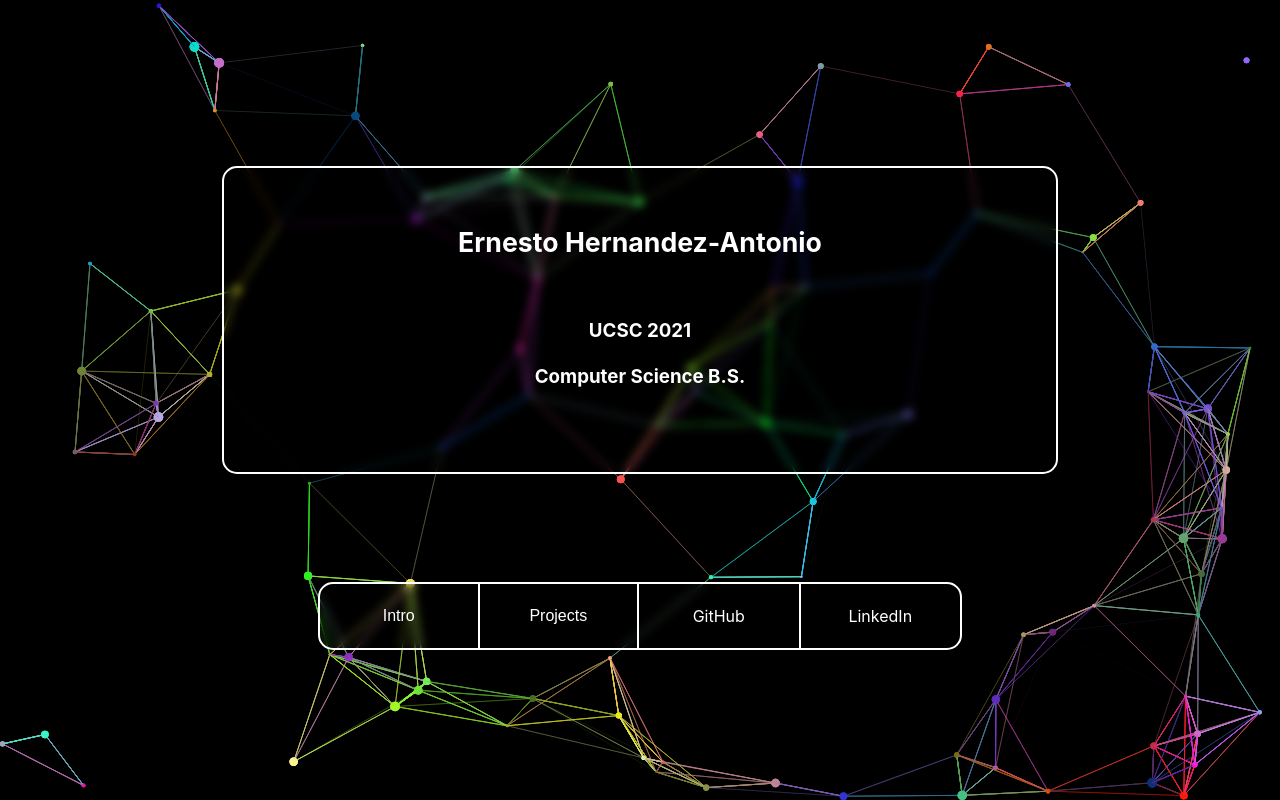
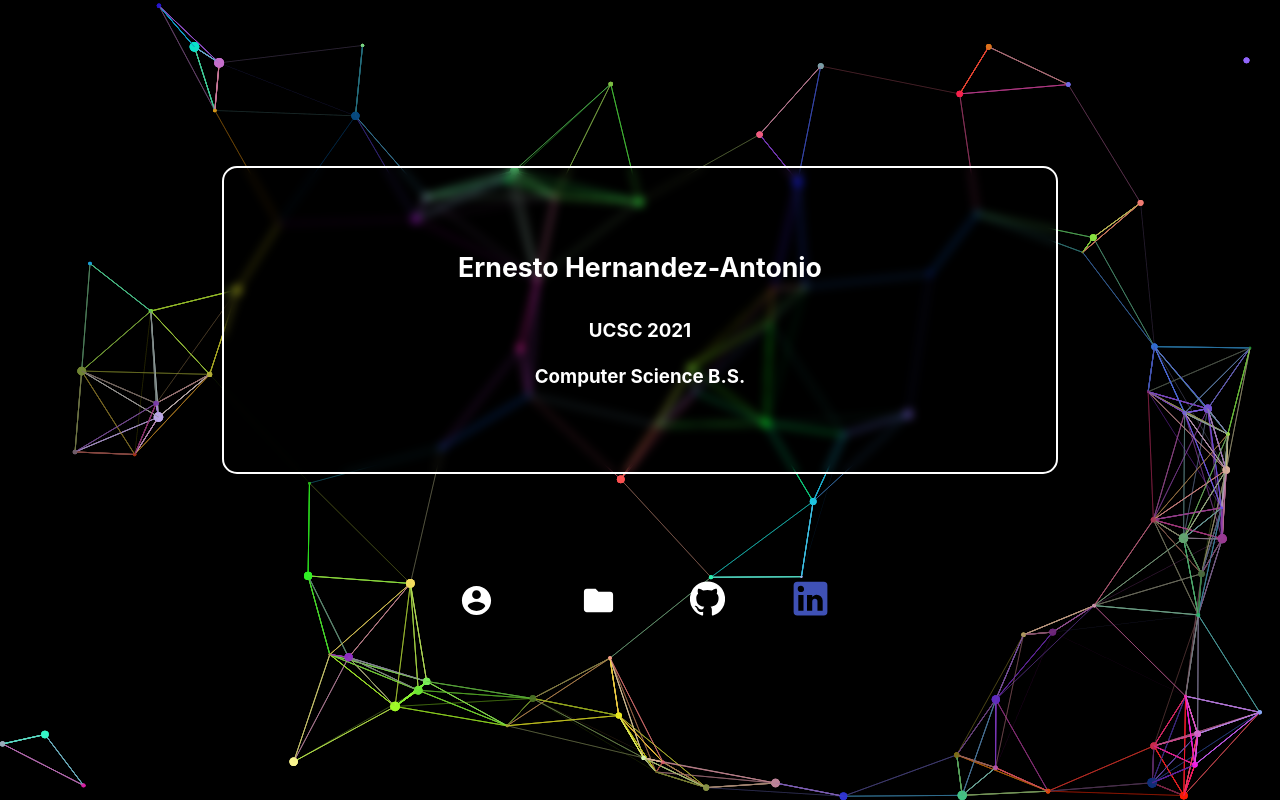
Before and after one commit to EHpotato/mywebsite, a React (Create React App) app: page / in a window 1280 px wide. Built offline with nearby package versions, Linux system fonts and the light colour scheme.

Commit message:
material-ui and transitions

```diff
--- a/package.json
+++ b/package.json
@@ -4,13 +4,16 @@
   "version": "0.1.0",
   "private": true,
   "dependencies": {
+    "@material-ui/core": "^4.12.2",
+    "@material-ui/icons": "^4.11.2",
+    "@material-ui/styles": "^4.11.4",
     "@testing-library/jest-dom": "^5.11.4",
     "@testing-library/react": "^11.1.0",
     "@testing-library/user-event": "^12.1.10",
     "react": "^17.0.1",
     "react-dom": "^17.0.1",
     "react-scripts": "4.0.3",
-    "react-transition-group": "^4.4.1",
+    "react-transition-group": "^4.4.2",
     "react-tsparticles": "^1.23.0",
     "web-vitals": "^1.0.1"
   },
--- a/src/App.css
+++ b/src/App.css
@@ -1,38 +1,3 @@
 .App {
   text-align: center;
 }
-
-.App-logo {
-  height: 40vmin;
-  pointer-events: none;
-}
-
-@media (prefers-reduced-motion: no-preference) {
-  .App-logo {
-    animation: App-logo-spin infinite 20s linear;
-  }
-}
-
-.App-header {
-  background-color: #282c34;
-  min-height: 100vh;
-  display: flex;
-  flex-direction: column;
-  align-items: center;
-  justify-content: center;
-  font-size: calc(10px + 2vmin);
-  color: white;
-}
-
-.App-link {
-  color: #61dafb;
-}
-
-@keyframes App-logo-spin {
-  from {
-    transform: rotate(0deg);
-  }
-  to {
-    transform: rotate(360deg);
-  }
-}
--- a/src/App.js
+++ b/src/App.js
@@ -1,4 +1,3 @@
-// import logo from './logo.svg';
 import './App.css';
 import Background from "./components/background/Background";
 import NameBox from "./components/mainbox/NameBox";
@@ -6,6 +5,26 @@ import Navigation from "./components/navbar/Navigation";
 import ProjectPage from "./components/projects/ProjectPage";
 import IntroPage from "./components/intro/IntroPage";
 import { useState } from "react";
+import { Transition } from "react-transition-group";
+
+const duration = 500;
+
+const defaultStyle = {
+  transition: `opacity ${duration}ms ease-in-out`,
+  opacity: 0,
+}
+
+const defaultStyle2 = {
+  transition: `opacity ${600}ms ease-in-out`,
+  opacity: 0,
+}
+
+const transitionStyles = {
+  entering: { opacity: 1 },
+  entered: { opacity: 1 },
+  exiting: { opacity: 0 },
+  exited: { opacity: 0 },
+};
 
 const App = () => {
   const [displayName, setDisplay] = useState(true);
@@ -15,12 +34,42 @@ const App = () => {
   return (
     <div className="HomePage" style={{ height: "100vh", width: "100vw", display: "contents" }}>
       {!dev && <Background />}
-      {displayName && <NameBox />}
-      <Navigation changeDisplay={setDisplay} setIntroDisplay={setIntroDisplay}
-        setProjectsDisplay={setProjectsDisplay} />
-      {displayIntro && <IntroPage changeDisplay={setDisplay} setIntroDisplay={setIntroDisplay} />}
-      {displayProjects && <ProjectPage changeDisplay={setDisplay} setProjectsDisplay={setProjectsDisplay} />}
-    </div>
+      <Transition in={displayName} appear={true} timeout={duration}>
+        {state => (
+          <div style={{
+            ...defaultStyle,
+            ...transitionStyles[state],
+          }}>
+            < NameBox />
+          </div>
+        )}
+      </Transition>
+      <Transition in={true} appear={true} timeout={duration}>
+        {state => (
+          <div style={{
+            ...defaultStyle,
+            ...transitionStyles[state],
+          }}>
+            <Navigation changeDisplay={setDisplay} setIntroDisplay={setIntroDisplay}
+              setProjectsDisplay={setProjectsDisplay}
+              displayName={displayName}
+              displayIntro={displayIntro}
+              displayProjects={displayProjects} />
+          </div>
+        )}
+      </Transition>
+      <Transition in={displayIntro || displayProjects} timeout={0}>
+        {state => (
+          <div style={{
+            ...defaultStyle2,
+            ...transitionStyles[state]
+          }}>
+            {displayIntro && <IntroPage changeDisplay={setDisplay} setIntroDisplay={setIntroDisplay} />}
+            {displayProjects && <ProjectPage changeDisplay={setDisplay} setProjectsDisplay={setProjectsDisplay} />}
+          </div>
+        )}
+      </Transition>
+    </div >
   );
 }
 
--- a/src/components/intro/IntroPage.css
+++ b/src/components/intro/IntroPage.css
@@ -1,3 +1,10 @@
 .header {
   font-size: 14pt;
+  margin: 5px;
 }
+.listItems {
+  display: flex;
+  justify-content: left;
+  flex-wrap: wrap;
+  font-weight: bold;
+}
--- a/src/components/intro/IntroPage.js
+++ b/src/components/intro/IntroPage.js
@@ -1,4 +1,15 @@
 import "./IntroPage.css"
+import HighlightOffIcon from '@material-ui/icons/HighlightOff';
+import Chip from '@material-ui/core/Chip';
+import { IconButton } from "@material-ui/core";
+
+const skills = ['Java', 'Python', 'C/C++', 'GoLang', 'Javascript', 'SQL', 'React.js', 'Express.js', 'Node.js', 'Docker',
+    'Google Cloud Platform', 'AWS', 'Firebase', 'PostgreSQL', 'Git', 'Jest.js', 'Selenium', 'Haskell', 'CI/CD pipeline', 'REST APIs', 'GNU/Linux',
+    'Flask'];
+
+const courses = ['Data Structures', 'Distributed Systems', 'Machine Learning', 'Network Programming', 'Web Applications', 'Database Systems',
+    'Computer Security', 'Computational Models', 'Algorithms', 'Computer System Design', 'Functional Programming', 'Computer Architecture',
+    'Introduction to Probability and Statistics', 'Computer Networking', 'Discrete Mathematics', 'Calculus', 'Parallel Programming'];
 
 const IntroPage = ({ changeDisplay, setIntroDisplay }) => {
 
@@ -8,25 +19,25 @@ const IntroPage = ({ changeDisplay, setIntroDisplay }) => {
     };
     return (
         <div className="ProjectPage">
-            <div className="ButtonContainer"><button className="ExitButton" onClick={handleClick}>X</button></div>
+            <div className="ButtonContainer">
+                <IconButton onClick={handleClick} style={{ color: "white" }}><HighlightOffIcon /></IconButton>
+            </div>
             <div className="TextContainer">
-                <p>&emsp; I love to learn and gain experience in new technologies. I enjoy spending my time on the Internet learning about new
-                technology and mountain biking. Looking for a Full-Time position as a Software Engineer.
+                <p>I love to learn and gain experience in new technologies. I enjoy spending my time on the Internet learning about new
+                    technologies. Looking for a Full-Time position as a Software Engineer.
                 </p>
                 <h5 className="header">Technical Skills</h5>
-                <p>
-                    Java, Python, C Programming, Haskell, GoLang, Javascript, SQL, HTML, React.js, Jest.js, Puppeteer, Node.js,
-                    Docker, Google Cloud Platform, Firebase, PostgreSQL, GNU/Linux, Git, MacOS, Express.js
-                </p>
+                <div className="listItems">
+                    {skills.map((skill) => {
+                        return <Chip label={skill} variant="outlined" color="primary" style={{ color: "white", margin: "2px" }} />
+                    })}
+                </div>
                 <h5 className="header">Related Coursework</h5>
-                <p>
-                    Data Structures(Java and C), Calculus(1, 2, and 3), Linear Algebra, Discrete
-                    Mathematics, Computer Algorithms and Abstract Data Types, Computer Networking,
-                    Computer Systems and Assembly Language, Introduction to Probability and Statistics,
-                    Computer Architecture, Functional Programming, Computer System Design, Computer
-                    Security, Computational Models, Machine Learning, Distributed Systems, Database Systems, Web Applications,
-                    Network Programming
-                </p>
+                <div className="listItems">
+                    {courses.map((course) => {
+                        return <Chip label={course} variant="outline" color="secondary" style={{ color: "white", margin: "2px" }} />
+                    })}
+                </div>
             </div>
         </div>
     );
--- a/src/components/mainbox/NameBox.css
+++ b/src/components/mainbox/NameBox.css
@@ -19,7 +19,6 @@
 }
 h1.fullName {
   position: relative;
-  bottom: 25px;
   font-size: 20pt;
 }
 @media only screen and (max-width: 767px) {
--- a/src/components/navbar/Navigation.css
+++ b/src/components/navbar/Navigation.css
@@ -1,20 +1,14 @@
 .NavBar {
   overflow: hidden;
   height: 8%;
-  width: 50%;
+  width: 40%;
   position: absolute;
-  color: white;
-  border-width: 0.15rem;
-  border-radius: 15px;
-  border-style: solid;
-  text-align: left;
-  justify-content: center;
+  justify-content: space-evenly;
   align-items: center;
   display: flex;
   flex-direction: row;
   transform: translate(-50%, -50%);
-  backdrop-filter: blur(5px);
-  top: 77%;
+  top: 75%;
   left: 50%;
 }
 .Intro,
@@ -25,26 +19,14 @@
   justify-content: center;
   text-align: center;
   /* top: 30%; */
-  border-right: 2px solid white;
   height: 102%;
   width: 25%;
-  text-decoration: none;
-  color: white;
-}
-.reLinks {
-  position: relative;
-  top: 10%;
 }
 
 button {
-  background-color: transparent;
-  /* background-repeat: none; */
-  color: white;
-  border: none;
   cursor: pointer;
   overflow: hidden;
   outline: none;
-  font-size: 12pt;
 }
 .LinkedIn {
   border-right: none;
@@ -52,13 +34,8 @@ button {
 
 @media only screen and (max-width: 767px) {
   .NavBar {
-    top: 80%;
+    top: 75%;
     width: 85%;
-  }
-  .reLinks {
-    top: 0;
-    display: flex;
-    justify-content: center;
   }
   .GitHub,
   .LinkedIn {
--- a/src/components/navbar/Navigation.js
+++ b/src/components/navbar/Navigation.js
@@ -1,25 +1,31 @@
 import "./Navigation.css";
+import AccountCircleIcon from '@material-ui/icons/AccountCircle';
+import FolderIcon from '@material-ui/icons/Folder';
+import GitHubIcon from '@material-ui/icons/GitHub';
+import LinkedIn from "@material-ui/icons/LinkedIn";
+import IconButton from "@material-ui/core/IconButton";
+import Link from '@material-ui/core/Link';
 
-const Navigation = ({ changeDisplay, setIntroDisplay, setProjectsDisplay }) => {
+const Navigation = ({ changeDisplay, setIntroDisplay, setProjectsDisplay, displayIntro, displayProjects, displayName }) => {
 
-    const handleClick = (cx) => {
-        // changeDisplay(false);
-        if (cx.target.className === "Intro") {
-            setIntroDisplay(true);
-            changeDisplay(false);
-            setProjectsDisplay(false);
-        } else if (cx.target.className === "Projects") {
-            setIntroDisplay(false);
-            changeDisplay(false);
-            setProjectsDisplay(true);
-        }
-    }
+    const handleAccount = () => {
+        changeDisplay(!displayName && !displayProjects ? true : false);
+        setProjectsDisplay(false);
+        setIntroDisplay(!displayIntro);
+    };
+    const handleProjects = () => {
+        changeDisplay(!displayName && !displayIntro ? true : false);
+        setIntroDisplay(false);
+        setProjectsDisplay(!displayProjects);
+    };
+
+
     return (
-        <div className="NavBar">
-            <button className="Intro" onClick={handleClick}>Intro</button>
-            <button className="Projects" onClick={handleClick}>Projects</button>
-            <a className="GitHub" target="blank" href="https://github.com/EHpotato"><p className="reLinks">GitHub</p></a>
-            <a className="LinkedIn" target="blank" href="https://www.linkedin.com/in/ernesto-hernandez-001/"><p className="reLinks">LinkedIn</p></a>
+        <div className="NavBar" style={{ color: "white" }}>
+            <IconButton onClick={handleAccount} color='inherit' id="Intro"><AccountCircleIcon fontSize="large" /></IconButton>
+            <IconButton onClick={handleProjects} color="inherit"><FolderIcon id="Projects" fontSize="large" /></IconButton>
+            <Link id="GitHub" target="_blank" href="https://github.com/EHpotato" color='inherit'><GitHubIcon fontSize="large" /></Link>
+            <Link id="LinkedIn" target="_blank" href="https://www.linkedin.com/in/ernesto-hernandez-001/"><LinkedIn style={{ fontSize: 45 }} /></Link>
         </div>
     );
 };
--- a/src/components/projects/ProjectPage.css
+++ b/src/components/projects/ProjectPage.css
@@ -17,6 +17,9 @@
   top: 35%;
   left: 50%;
 }
+.text {
+  margin: 5px;
+}
 .ButtonContainer {
   position: relative;
   justify-content: right;
@@ -24,7 +27,6 @@
   /* right: 1%; */
   /* top: 0.5em; */
   /* flex-grow: 1; */
-  height: 5%;
 }
 
 .ExitButton {
@@ -63,3 +65,9 @@ h4 {
     width: 85%;
   }
 }
+@media only screen and (min-device-width: 768px) and (max-device-width: 1024px) {
+  .ProjectPage {
+    height: 50%;
+    width: 70%;
+  }
+}
```
Also changed, not shown: src/components/projects/ProjectPage.js (+46 -10 lines), 1 other file (tests, documents, lock files or other folders).
